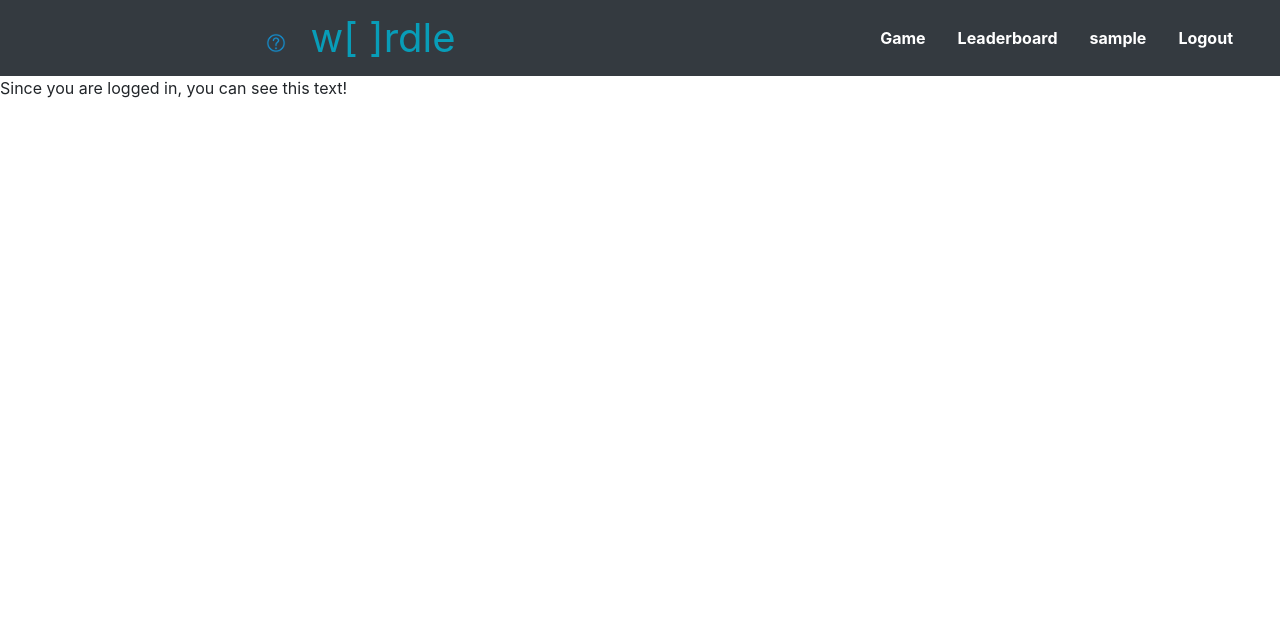
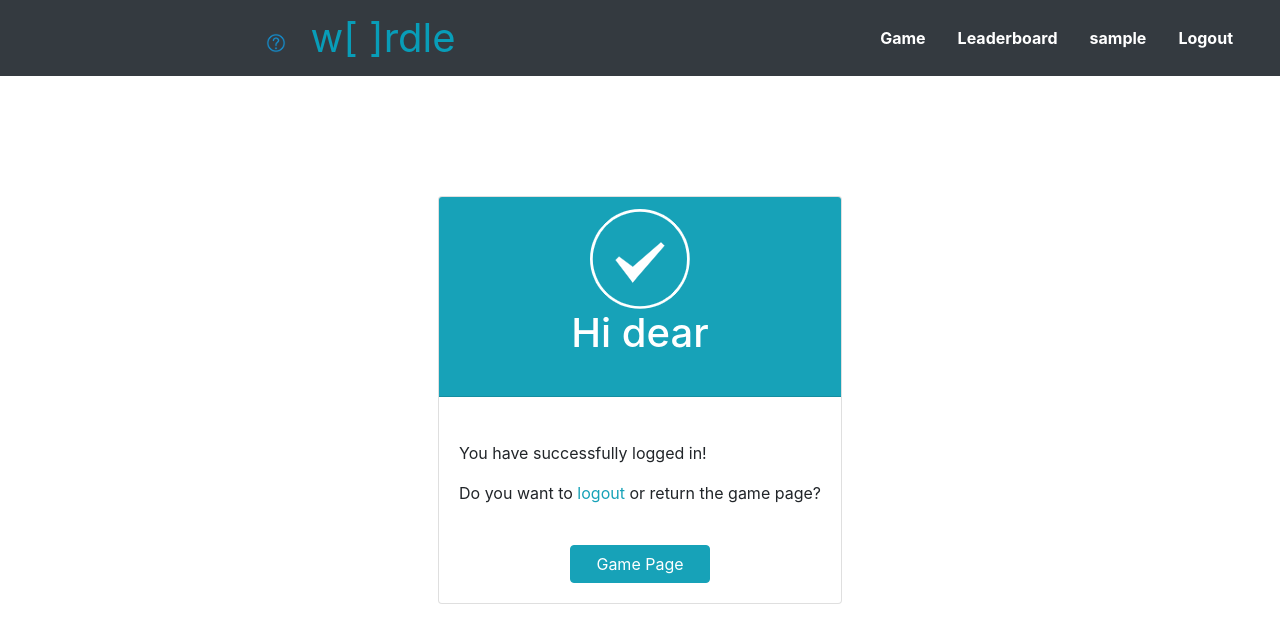
Before and after one commit to Matthew-P133/W-rdle, a Django app: page /wordgame/restricted/ in a window 1280 px wide. Shown: the top 643 px of the page. Run offline with Django 3.2, Linux system fonts and the light colour scheme; the visitor is signed in with stand-in values (Sample User, id 1); some libraries are stand-ins or nearby versions.

Commit message:
check if already login

```diff
--- a/static/style/baseCss.css
+++ b/static/style/baseCss.css
@@ -69,9 +69,6 @@ a:hover {
     margin-left: 20%;
     margin-top: 10px;
 }
-.setHeight1{
-
-}
 
 .setHeight_200{
     height: 200px;
--- a/templates/wordgame/restricted.html
+++ b/templates/wordgame/restricted.html
@@ -6,5 +6,26 @@
 {% endblock %}
 
 {% block body_block %}
-    Since you are logged in, you can see this text!
+<div class="row justify-content-center " >
+    <div class="col-center-block card ">
+        <div class="card-header bg-info text-white setHeight_200">
+            <img class="mx-auto d-block img-fluid"  src="{% static 'images/success.png' %}" alt="Create account successfully"/>
+            <h1 class="text-center">Hi dear</h1>
+        </div>
+        <div class="card-body">
+            <p >
+                </br>
+                You have successfully logged in!
+            </p>
+            <p >
+                Do you want to <a class="text-info" href="{% url 'wordgame:logout' %}">logout</a> or return the game page?
+            </p>
+        </br>
+            <div class="text-center">
+                <a href="{% url 'wordgame:game' %}"><button class="btn btn-info setWidth_140">Game Page</button></a>
+            </div>
+        </div>
+    </div>
+</div>
+
 {% endblock %}
--- a/wordgame/views.py
+++ b/wordgame/views.py
@@ -47,23 +47,25 @@ def register(request):
     return render(request, 'wordgame/register.html', context={'user_form': user_form,'registered': registered})
 
 def user_login(request):
-    if request.method == 'POST':
-        username = request.POST.get('username')
-        password = request.POST.get('password')
-        remember = request.POST.get('remember')
-        user = authenticate(username=username, password=password)
-        if user:
-            if user.is_active:
-                if not remember:
-                    request.session.set_expiry(0)
-                login(request, user)
-                return redirect(reverse('wordgame:game'))
+    if not request.user.is_authenticated:
+        if request.method == 'POST':
+            username = request.POST.get('username')
+            password = request.POST.get('password')
+            remember = request.POST.get('remember')
+            user = authenticate(username=username, password=password)
+            if user:
+                if user.is_active:
+                    if not remember:
+                        request.session.set_expiry(0)
+                    login(request, user)
+                    return redirect(reverse('wordgame:game'))
+                else:
+                    return render(request, 'wordgame/login.html', {'msg': 'Your wordgame account is disabled.'})
             else:
-                return render(request, 'wordgame/login.html', {'msg': 'Your wordgame account is disabled.'})
-        else:
-            return render(request, 'wordgame/login.html', {'msg': 'Wrong username or password!'})
-    return render(request, 'wordgame/login.html')
-
+                return render(request, 'wordgame/login.html', {'msg': 'Wrong username or password!'})
+        return render(request, 'wordgame/login.html')
+    else:
+        return render(request, 'wordgame/restricted.html')
 
 @login_required
 def restricted(request):
```
